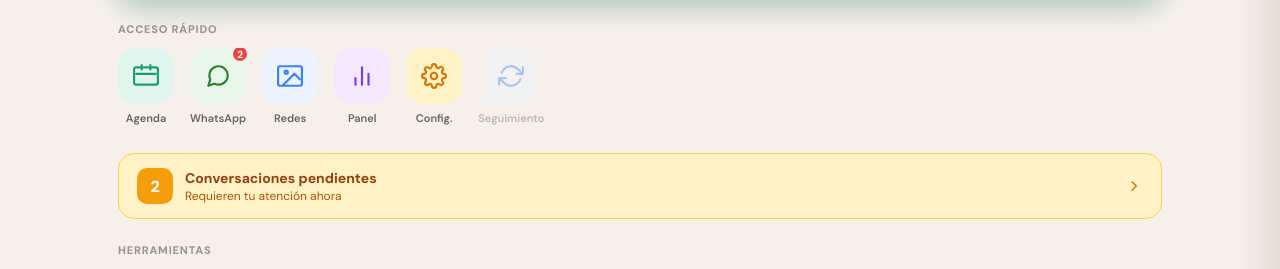
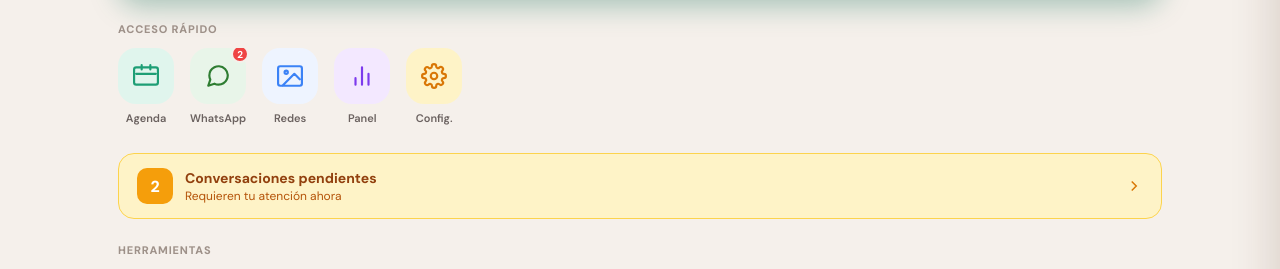
Before and after one commit to favisanchez/onpilot-landing, a plain HTML site: page onpilot_system.html in a window 1280 px wide. Shown: the part 329-598 px from the top of the page. Drawn offline with Linux system fonts and the light colour scheme.

Commit message:
Add files via upload

```diff
--- a/onpilot_system.html
+++ b/onpilot_system.html
@@ -1554,8 +1554,7 @@ function renderDash(){
     {label:'WhatsApp',nav:'h2',bg:'#e8f5e9',color:'#2e7d32',badge:pendMsgs,icon:'M21 11.5a8.38 8.38 0 0 1-.9 3.8 8.5 8.5 0 0 1-7.6 4.7 8.38 8.38 0 0 1-3.8-.9L3 21l1.9-5.7a8.38 8.38 0 0 1-.9-3.8 8.5 8.5 0 0 1 4.7-7.6 8.38 8.38 0 0 1 3.8-.9h.5a8.48 8.48 0 0 1 8 8v.5z'},
     {label:'Redes',nav:'h4',bg:'#EEF4FF',color:'#3B82F6',icon:'M3 3h18a2 2 0 0 1 2 2v14a2 2 0 0 1-2 2H3a2 2 0 0 1-2-2V5a2 2 0 0 1 2-2z M8.5 8.5m-1.5 0a1.5 1.5 0 1 0 3 0 1.5 1.5 0 0 0-3 0 M21 15l-5-5L5 21'},
     {label:'Panel',nav:'h5',bg:'#f3e8ff',color:'#7c3aed',icon:'M18 20 18 10 M12 20 12 4 M6 20 6 14'},
-    {label:'Config.',nav:'settings',bg:'#FEF3C7',color:'#d97706',icon:'M12 15a3 3 0 1 0 0-6 3 3 0 0 0 0 6z M19.4 15a1.65 1.65 0 0 0 .33 1.82l.06.06a2 2 0 0 1-2.83 2.83l-.06-.06a1.65 1.65 0 0 0-1.82-.33 1.65 1.65 0 0 0-1 1.51V21a2 2 0 0 1-4 0v-.09A1.65 1.65 0 0 0 9 19.4a1.65 1.65 0 0 0-1.82.33l-.06.06a2 2 0 0 1-2.83-2.83l.06-.06A1.65 1.65 0 0 0 4.68 15a1.65 1.65 0 0 0-1.51-1H3a2 2 0 0 1 0-4h.09A1.65 1.65 0 0 0 4.6 9a1.65 1.65 0 0 0-.33-1.82l-.06-.06a2 2 0 0 1 2.83-2.83l.06.06A1.65 1.65 0 0 0 9 4.68a1.65 1.65 0 0 0 1-1.51V3a2 2 0 0 1 4 0v.09a1.65 1.65 0 0 0 1 1.51 1.65 1.65 0 0 0 1.82-.33l.06-.06a2 2 0 0 1 2.83 2.83l-.06.06A1.65 1.65 0 0 0 19.4 9a1.65 1.65 0 0 0 1.51 1H21a2 2 0 0 1 0 4h-.09a1.65 1.65 0 0 0-1.51 1z'},
-    {label:'Seguimiento',nav:null,bg:'#EEF4FF',color:'#3b82f6',opacity:'0.4',icon:'M23 4 23 10 17 10 M1 20 1 14 7 14 M3.51 9a9 9 0 0 1 14.85-3.36L23 10M1 14l4.64 4.36A9 9 0 0 0 20.49 15'}
+    {label:'Config.',nav:'settings',bg:'#FEF3C7',color:'#d97706',icon:'M12 15a3 3 0 1 0 0-6 3 3 0 0 0 0 6z M19.4 15a1.65 1.65 0 0 0 .33 1.82l.06.06a2 2 0 0 1-2.83 2.83l-.06-.06a1.65 1.65 0 0 0-1.82-.33 1.65 1.65 0 0 0-1 1.51V21a2 2 0 0 1-4 0v-.09A1.65 1.65 0 0 0 9 19.4a1.65 1.65 0 0 0-1.82.33l-.06.06a2 2 0 0 1-2.83-2.83l.06-.06A1.65 1.65 0 0 0 4.68 15a1.65 1.65 0 0 0-1.51-1H3a2 2 0 0 1 0-4h.09A1.65 1.65 0 0 0 4.6 9a1.65 1.65 0 0 0-.33-1.82l-.06-.06a2 2 0 0 1 2.83-2.83l.06.06A1.65 1.65 0 0 0 9 4.68a1.65 1.65 0 0 0 1-1.51V3a2 2 0 0 1 4 0v.09a1.65 1.65 0 0 0 1 1.51 1.65 1.65 0 0 0 1.82-.33l.06-.06a2 2 0 0 1 2.83 2.83l-.06.06A1.65 1.65 0 0 0 19.4 9a1.65 1.65 0 0 0 1.51 1H21a2 2 0 0 1 0 4h-.09a1.65 1.65 0 0 0-1.51 1z'}
   ];
   qaItems.forEach(function(item){
     var clickAttr='';
```
